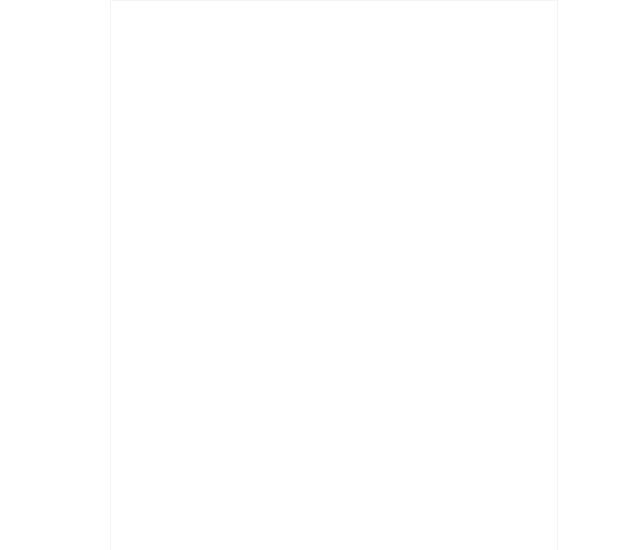
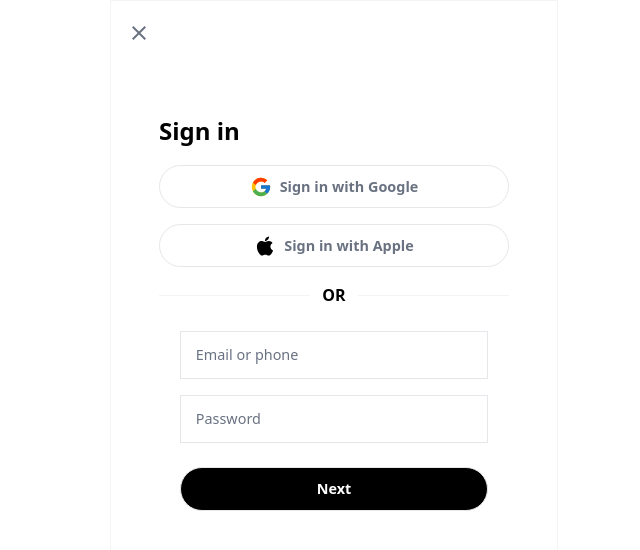
Before and after one commit to ikamania/social-media, a React (Vite) app in the folder frontend/: page /auth/login in a window 1280 px wide. Shown: the top 550 px of the page, without its empty margins (306-946 px from the left). Built offline with nearby package versions, Linux system fonts and the light colour scheme.

Commit message:
feat(auth): add Auth page with login/register links
- completed frontend for Login page
- completed frontend for Register page

```diff
--- a/frontend/package.json
+++ b/frontend/package.json
@@ -13,6 +13,7 @@
     "@tailwindcss/vite": "^4.1.17",
     "react": "^19.2.0",
     "react-dom": "^19.2.0",
+    "react-icons": "^5.5.0",
     "react-router-dom": "^7.9.6",
     "tailwindcss": "^4.1.17"
   },
--- a/frontend/src/App.tsx
+++ b/frontend/src/App.tsx
@@ -6,7 +6,7 @@ import Login from './components/Login.tsx'
 import Register from './components/Register.tsx'
 
 interface ProtectedRouteProps {
-  children: React.ReactNode;
+  children: React.ReactNode
 }
 
 function App() {
--- a/frontend/src/components/Auth.tsx
+++ b/frontend/src/components/Auth.tsx
@@ -1,7 +1,8 @@
 import AuthBox from "./auth/AuthBox"
+import Or from "./auth/Or.tsx"
 
 interface LinkProps {
-  text: string;
+  text: string
 }
 
 const Auth = () => {
@@ -18,10 +19,7 @@ const Auth = () => {
         <p className="text-[1.5rem] font-bold">Join today.</p>
 
         <AuthBox to="/auth/login" text="Sign in" />
-        <div className="w-full flex justify-center items-center relative">
-          <p className="relative w-[3rem] text-center font-bold bg-white z-10">OR</p>
-          <span className="absolute w-full h-[.1rem] bg-gray-100"></span>
-        </div>
+        <Or />
         <AuthBox to="/auth/register" text="Create account" css="bg-black text-white" />
         <p className="text-[.7rem] text-gray-400 px-[.5rem]">
           By signing up, you agree to the <Link text="Terms of Service " />
--- a/frontend/src/components/Login.tsx
+++ b/frontend/src/components/Login.tsx
@@ -1,6 +1,29 @@
+import { FcGoogle } from "react-icons/fc"
+import { FaApple } from "react-icons/fa"
+
+import X from "./auth/X.tsx"
+import AuthBox from "./auth/AuthBox.tsx"
+import Input from "./auth/Input.tsx"
+import Or from "./auth/Or.tsx"
+
 const Login = () => {
   return (
-    <></>
+    <div className="w-full h-full">
+      <X />
+      <div className="p-[3rem]">
+        <p className="text-[1.5rem] font-bold">Sign in</p>
+
+        <AuthBox text="Sign in with Google" icon={FcGoogle} to="/auth/login/" css="text-gray-500" />
+        <AuthBox text="Sign in with Apple" icon={FaApple} to="/auth/login/" css="text-gray-500" />
+        <Or />
+        <div className="px-[1.3rem] mt-[1rem]">
+          <Input type="text" placeholder="Email or phone" />
+          <Input type="password" placeholder="Password" />
+          <AuthBox text="Next" to="/auth/" css="text-white bg-black" />
+        </div>
+      </div>
+
+    </div>
   )
 }
 
--- a/frontend/src/components/Register.tsx
+++ b/frontend/src/components/Register.tsx
@@ -1,6 +1,26 @@
+import X from "./auth/X.tsx"
+import AuthBox from "./auth/AuthBox.tsx"
+import Input from "./auth/Input.tsx"
+
 const Register = () => {
   return (
-    <></>
+    <div className="w-full h-full">
+      <X />
+      <div className="p-[3rem]">
+        <p className="mb-[1rem] text-[1.5rem] font-bold">Create your account</p>
+
+        <div className="px-[1rem]">
+          <Input type="text" placeholder="Name" />
+          <Input type="text" placeholder="Email or phone" />
+          <Input type="password" placeholder="Password" />
+          <Input type="password" placeholder="Confirm password" />
+          <AuthBox text="Next" to="/auth/register" css="bg-black text-white" />
+        </div>
+        <p className="pt-[2rem] mb-[1rem] text-[.9rem] font-bold">Already have an account?</p>
+        <AuthBox text="Sign in" to="/auth/login" />
+        <AuthBox text="Get the app" to="/auth/register" />
+      </div>
+    </div>
   )
 }
 
--- a/frontend/src/components/auth/AuthBox.tsx
+++ b/frontend/src/components/auth/AuthBox.tsx
@@ -1,18 +1,21 @@
 import { NavLink, type NavLinkProps } from "react-router-dom"
+import type { IconType } from "react-icons"
 
 interface AuthBoxProps extends NavLinkProps {
   text: string;
   css?: string;
+  icon?: IconType;
 }
 
-const AuthBox = ({ text, css, ...props }: AuthBoxProps) => {
+const AuthBox = ({ text, css, icon: Icon, ...props }: AuthBoxProps) => {
   return (
     <NavLink
       {...props}
       className={`
         w-full h-[2.7rem] rounded-full flex justify-center items-center cursor-pointer
-        my-[1rem] text-[.9rem] font-bold ${css ?? "border-1 border-gray-200"}
+        my-[1rem] text-[.9rem] font-bold border-1 border-gray-200 ${css ?? ""}
       `}>
+      {Icon && <Icon color="black" size={22} className="mr-[.5rem]" />}
       {text}
     </NavLink>
   )
--- /dev/null
+++ b/frontend/src/components/auth/Input.tsx
@@ -0,0 +1,27 @@
+interface InputProps {
+  type: string
+  placeholder?: string
+}
+
+const Input = ({ type, placeholder }: InputProps) => {
+  return (
+    <div className="relative py-[.5rem]">
+      <input
+        className="peer w-full h-[3rem] p-[.5rem] pt-[1rem] border-1 border-gray-200"
+        type={type} placeholder=""
+      />
+      <label
+        className="
+        absolute left-[1rem] top-1/2 -translate-y-1/2 text-gray-500 text-[.9rem]
+        peer-focus:top-[.5rem] peer-focus:-translate-y-0 peer-focus:text-[.8rem]
+        pointer-events-none transition-all duration-200
+        peer-not-placeholder-shown:text-[.8rem]
+        peer-not-placeholder-shown:top-[.5rem]
+        peer-not-placeholder-shown:-translate-y-0
+        "
+      >{placeholder}</label>
+    </div>
+  )
+}
+
+export default Input
--- /dev/null
+++ b/frontend/src/components/auth/Or.tsx
@@ -0,0 +1,10 @@
+const Or = () => {
+  return (
+    <div className="w-full flex justify-center items-center relative">
+      <p className="relative w-[3rem] text-center font-bold bg-white z-10">OR</p>
+      <span className="absolute w-full h-[.1rem] bg-gray-100"></span>
+    </div>
+  )
+}
+
+export default Or
--- /dev/null
+++ b/frontend/src/components/auth/X.tsx
@@ -0,0 +1,12 @@
+import { NavLink } from "react-router-dom"
+import { IoMdClose } from "react-icons/io"
+
+const X = () => {
+  return (
+    <NavLink to="/auth" className="text-[1.5rem] w-fit h-[4rem] flex items-center p-[1rem]">
+      <IoMdClose color="#6B7280" />
+    </NavLink>
+  )
+}
+
+export default X
--- a/frontend/src/components/menu/Feed.tsx
+++ b/frontend/src/components/menu/Feed.tsx
@@ -1,7 +1,7 @@
 import { NavLink, type NavLinkProps } from "react-router-dom"
 
 interface ActiveLinkProps extends NavLinkProps {
-  children: React.ReactNode;
+  children: React.ReactNode
 }
 
 const ActiveLink = ({ children, ...props }: ActiveLinkProps) => {
```
Also changed, not shown: 1 other file (tests, documents, lock files or other folders).
